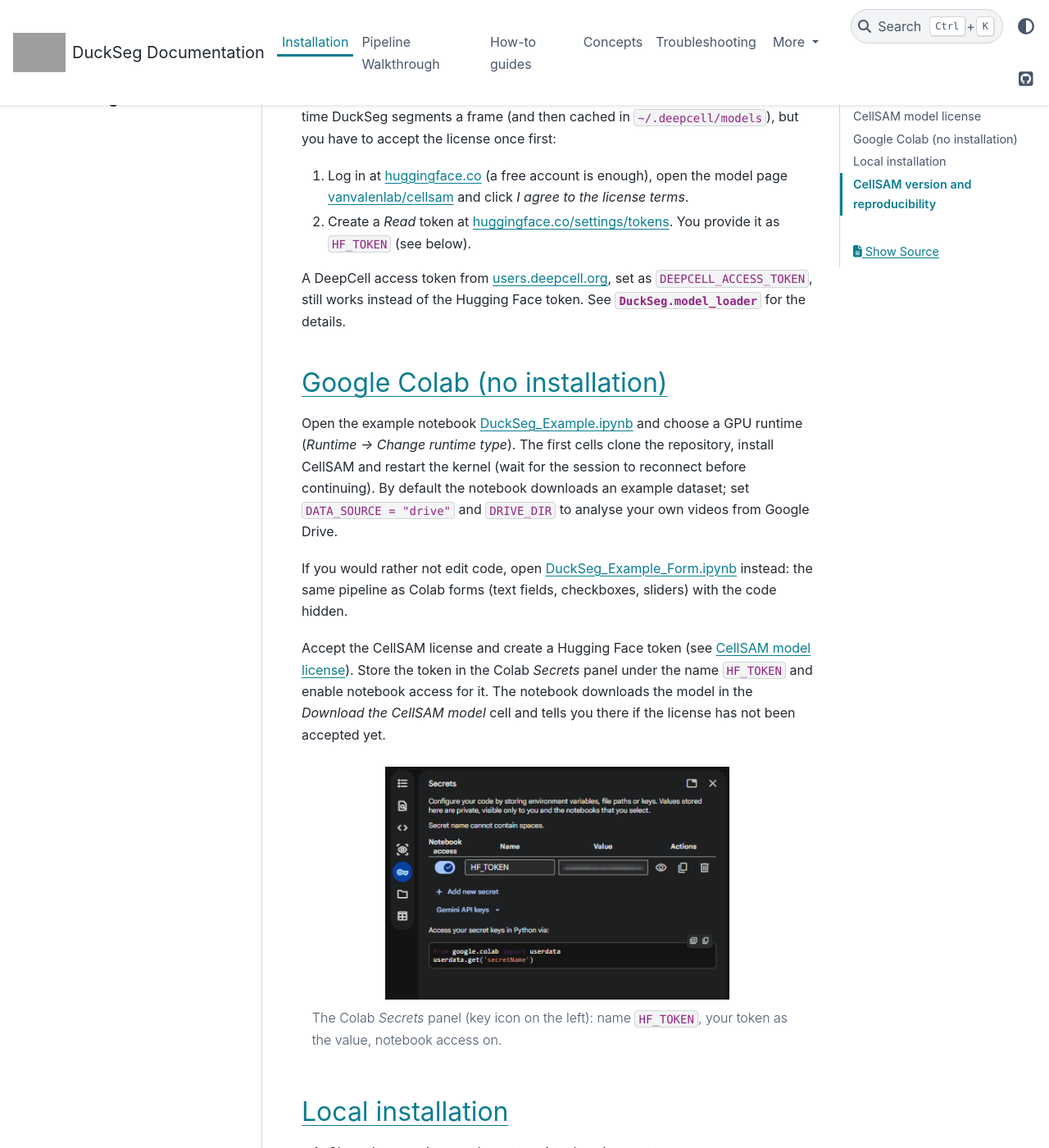
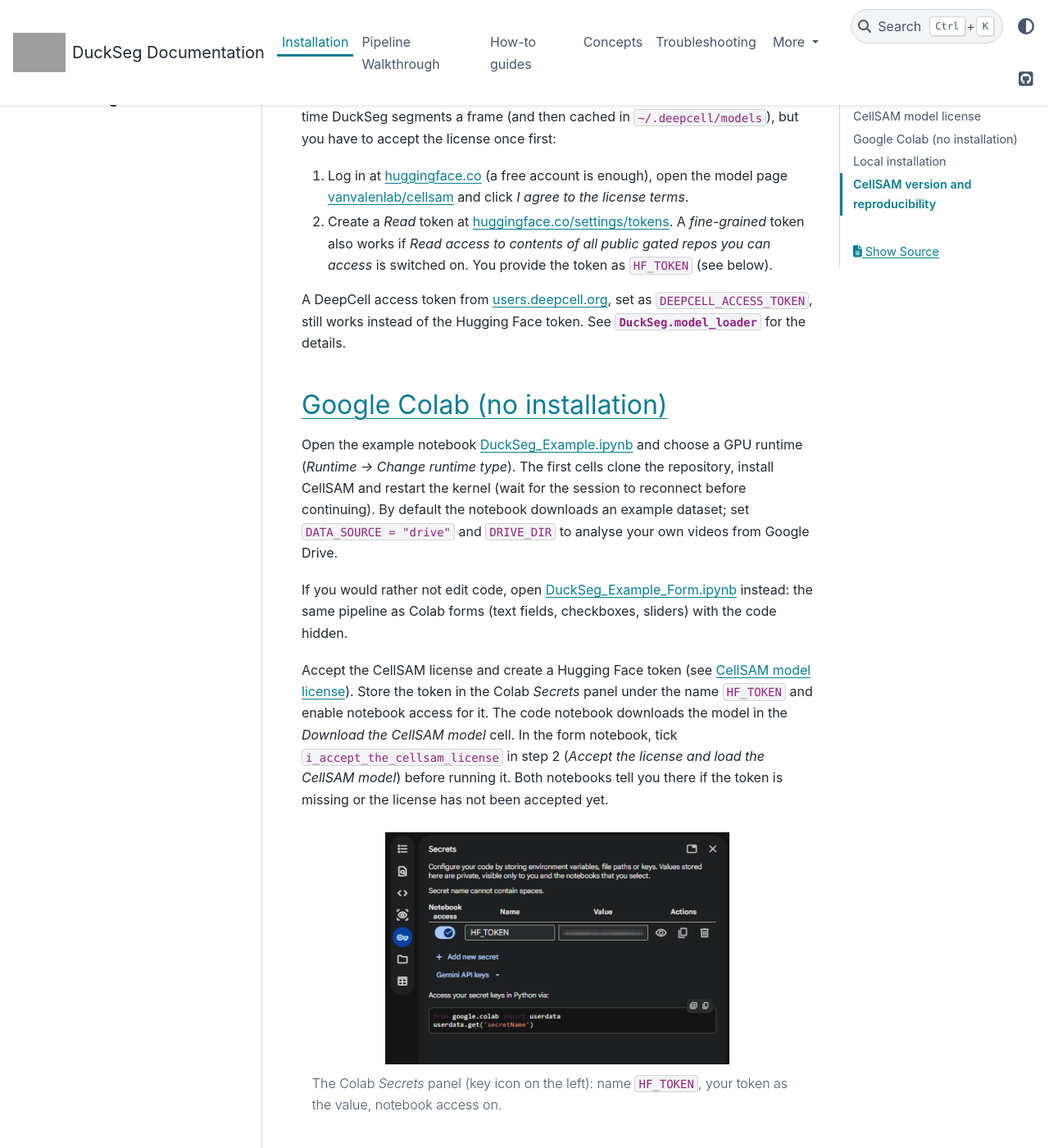
Before and after one commit to ronalabrcns/DuckSeg, a Sphinx documentation site: the page built from docs/installation.rst, in a window 1280 px wide and 1400 px high, scrolled down 570 px. Shown: the whole window at 82% size. Built offline with Sphinx 7.4.7 and the PyData theme 0.15.4, drawn with Linux system fonts in a browser that asks for light colours; some of the changed text lies outside the part shown; grey boxes are pictures that could not be loaded.

Commit message:
Docs: synchronize Hugging Face authentication instructions
Mention fine-grained tokens, the form notebook's license checkbox, the HF_TOKEN environment variable as an alternative to hf auth login, and Windows PowerShell.

```diff
--- a/docs/index.rst
+++ b/docs/index.rst
@@ -145,7 +145,7 @@ For a local installation:
     cd DuckSeg
     pip install -e .
     pip install git+https://github.com/vanvalenlab/cellSAM.git@362a8e521bcd7313d5cb280bcd4cfc12977c1e9f
-    hf auth login
+    hf auth login     # or set HF_TOKEN, see installation
 
 No local GPU? Use the `Google Colab notebook
 <https://colab.research.google.com/github/ronalabrcns/DuckSeg/blob/main/notebooks/DuckSeg_Example.ipynb>`_.
--- a/docs/installation.rst
+++ b/docs/installation.rst
@@ -26,7 +26,9 @@ once first:
    and click *I agree to the license terms*.
 2. Create a *Read* token at
    `huggingface.co/settings/tokens <https://huggingface.co/settings/tokens>`_.
-   You provide it as ``HF_TOKEN`` (see below).
+   A *fine-grained* token also works if *Read access to contents of all
+   public gated repos you can access* is switched on. You provide the
+   token as ``HF_TOKEN`` (see below).
 
 A DeepCell access token from `users.deepcell.org <https://users.deepcell.org/>`_,
 set as ``DEEPCELL_ACCESS_TOKEN``, still works instead of the Hugging Face
@@ -50,9 +52,12 @@ sliders) with the code hidden.
 
 Accept the CellSAM license and create a Hugging Face token (see
 `CellSAM model license`_). Store the token in the Colab *Secrets* panel
-under the name ``HF_TOKEN`` and enable notebook access for it. The
-notebook downloads the model in the *Download the CellSAM model* cell and
-tells you there if the license has not been accepted yet.
+under the name ``HF_TOKEN`` and enable notebook access for it. The code
+notebook downloads the model in the *Download the CellSAM model* cell. In
+the form notebook, tick ``i_accept_the_cellsam_license`` in step 2
+(*Accept the license and load the CellSAM model*) before running it. Both
+notebooks tell you there if the token is missing or the license has not
+been accepted yet.
 
 .. figure:: /_static/screenshots/google_colab_secrets.png
    :alt: Colab Secrets panel with an HF_TOKEN entry and notebook access switched on
@@ -106,6 +111,7 @@ Local installation
 
       export HF_TOKEN="<your token>"     # Linux, macOS
       set HF_TOKEN=<your token>          # Windows (cmd)
+      $env:HF_TOKEN="<your token>"       # Windows (PowerShell)
 
    The weights are downloaded on the first segmentation (or explicitly with
    :func:`DuckSeg.model_loader.load_cellsam_model`). After that, no token is
```
Also changed, not shown: README.md (+9 -3 lines), docs/troubleshooting.rst (+8 -1 lines).
